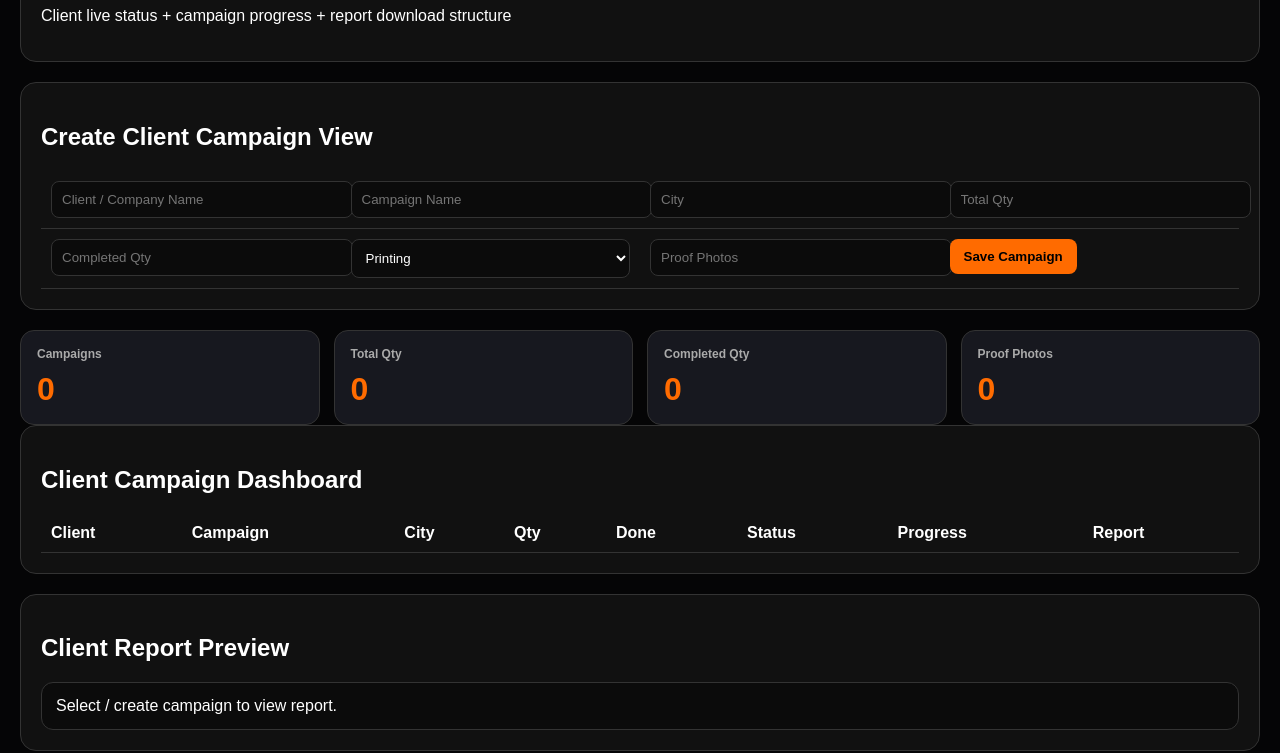
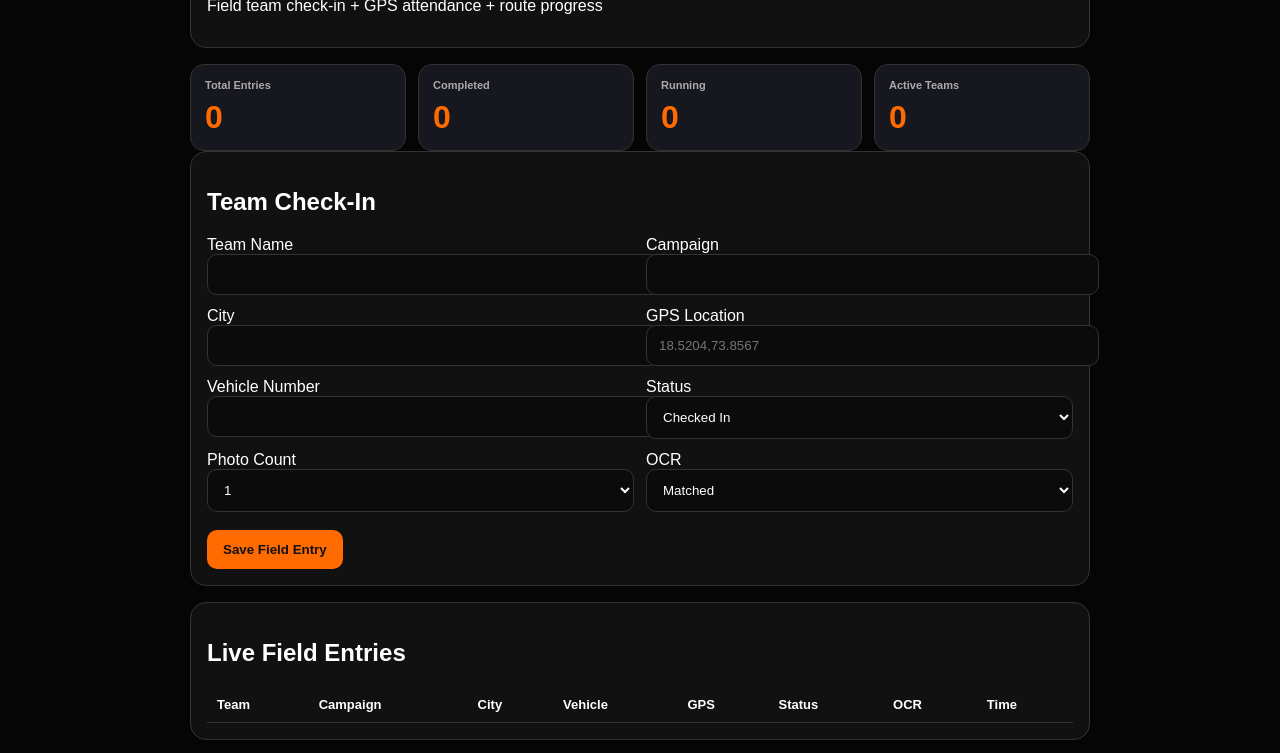
Before and after one commit to shivamprajapati321/prajapati-media-hub, a plain HTML site: page index.html in a window 1280 px wide. Shown: the part 114-867 px from the top of the page. Drawn offline with Linux system fonts and the light colour scheme.

Commit message:
Add files via upload

```diff
--- a/index.html
+++ b/index.html
@@ -2,25 +2,27 @@
 <html>
 <head>
 <meta charset="UTF-8">
-<title>MediaHub Phase 18 Client Portal</title>
+<meta name="viewport" content="width=device-width,initial-scale=1.0">
+<title>MediaHub Phase 19 Field Panel</title>
 <style>
 body{margin:0;background:#050506;color:#fff;font-family:Arial}
-.wrap{padding:20px}
-.card{background:#111;border:1px solid #333;border-radius:16px;padding:20px;margin-bottom:20px}
-.grid{display:grid;grid-template-columns:repeat(auto-fit,minmax(220px,1fr));gap:14px}
-.stat{background:#17181f;border:1px solid #333;border-radius:14px;padding:16px}
-.stat h3{margin:0 0 10px;color:#aaa;font-size:12px}
+.wrap{padding:14px;max-width:900px;margin:auto}
+.card{background:#111;border:1px solid #333;border-radius:16px;padding:16px;margin-bottom:16px}
+.grid{display:grid;grid-template-columns:1fr 1fr;gap:12px}
+input,select,textarea{padding:12px;background:#0b0b0b;color:#fff;border:1px solid #333;border-radius:10px;width:100%}
+button{padding:12px 16px;background:#ff6b00;border:none;border-radius:10px;font-weight:700;color:#111;cursor:pointer}
+table{width:100%;border-collapse:collapse}
+th,td{padding:10px;border-bottom:1px solid #333;text-align:left;font-size:13px}
+.badge{padding:5px 10px;border-radius:999px;font-size:11px;font-weight:700;background:#22c55e20;color:#22c55e}
+.orange{background:#ff6b0020;color:#ff6b00}
+.statgrid{display:grid;grid-template-columns:repeat(auto-fit,minmax(140px,1fr));gap:12px}
+.stat{background:#17181f;border:1px solid #333;border-radius:14px;padding:14px}
+.stat h3{margin:0 0 8px;color:#aaa;font-size:11px}
 .stat h1{margin:0;color:#ff6b00}
-table{width:100%;border-collapse:collapse}
-th,td{padding:10px;border-bottom:1px solid #333;text-align:left;vertical-align:top}
-button{padding:10px 14px;background:#ff6b00;border:none;border-radius:8px;font-weight:700;cursor:pointer}
-input,select{padding:10px;background:#0b0b0b;color:#fff;border:1px solid #333;border-radius:8px;width:100%}
-.badge{padding:5px 10px;border-radius:999px;font-size:12px;font-weight:700;background:#22c55e20;color:#22c55e}
-.orange{background:#ff6b0020;color:#ff6b00}
-.blue{background:#38bdf820;color:#38bdf8}
-.progress{height:10px;background:#242424;border-radius:999px;overflow:hidden}
-.bar{height:100%;background:#ff6b00}
-.report{background:#0b0b0b;border:1px solid #333;border-radius:12px;padding:14px;margin-top:12px}
+.timeline{border-left:2px solid #333;padding-left:12px}
+.event{margin-bottom:14px}
+small{color:#999}
+@media(max-width:700px){.grid{grid-template-columns:1fr}}
 </style>
 </head>
 <body>
@@ -28,151 +30,171 @@ input,select{padding:10px;background:#0b0b0b;color:#fff;border:1px solid #333;bo
 <div class="wrap">
 
 <div class="card">
-<h1>Phase 18 - Client Portal + Reporting Center</h1>
-<p>Client live status + campaign progress + report download structure</p>
+<h1>Phase 19 - Mobile Field Execution Panel</h1>
+<p>Field team check-in + GPS attendance + route progress</p>
+</div>
+
+<div class="statgrid" id="stats"></div>
+
+<div class="card">
+<h2>Team Check-In</h2>
+
+<div class="grid">
+<div>
+<label>Team Name</label>
+<input id="team">
+</div>
+
+<div>
+<label>Campaign</label>
+<input id="campaign">
+</div>
+
+<div>
+<label>City</label>
+<input id="city">
+</div>
+
+<div>
+<label>GPS Location</label>
+<input id="gps" placeholder="18.5204,73.8567">
+</div>
+
+<div>
+<label>Vehicle Number</label>
+<input id="vehicle">
+</div>
+
+<div>
+<label>Status</label>
+<select id="status">
+<option>Checked In</option>
+<option>On Route</option>
+<option>Execution Running</option>
+<option>Completed</option>
+</select>
+</div>
+
+<div>
+<label>Photo Count</label>
+<select id="photos">
+<option>1</option>
+<option>3</option>
+<option>5</option>
+</select>
+</div>
+
+<div>
+<label>OCR</label>
+<select id="ocr">
+<option>Matched</option>
+<option>Manual Verify</option>
+</select>
+</div>
+</div>
+
+<br>
+
+<button onclick="saveEntry()">Save Field Entry</button>
+
 </div>
 
 <div class="card">
-<h2>Create Client Campaign View</h2>
-
-<table>
-<tr>
-<td><input id="client" placeholder="Client / Company Name"></td>
-<td><input id="campaign" placeholder="Campaign Name"></td>
-<td><input id="city" placeholder="City"></td>
-<td><input id="qty" type="number" placeholder="Total Qty"></td>
-</tr>
-<tr>
-<td><input id="done" type="number" placeholder="Completed Qty"></td>
-<td>
-<select id="status">
-<option>Printing</option>
-<option>Stitching</option>
-<option>Dispatch</option>
-<option>Execution</option>
-<option>Completed</option>
-</select>
-</td>
-<td><input id="photos" type="number" placeholder="Proof Photos"></td>
-<td><button onclick="saveCampaign()">Save Campaign</button></td>
-</tr>
-</table>
-</div>
-
-<div class="grid" id="stats"></div>
-
-<div class="card">
-<h2>Client Campaign Dashboard</h2>
-<table id="campaignTable"></table>
+<h2>Live Field Entries</h2>
+<table id="entryTable"></table>
 </div>
 
 <div class="card">
-<h2>Client Report Preview</h2>
-<div id="reportBox" class="report">Select / create campaign to view report.</div>
+<h2>Activity Timeline</h2>
+<div class="timeline" id="timeline"></div>
 </div>
 
 </div>
 
 <script>
-let campaigns = JSON.parse(localStorage.getItem("mh18_campaigns") || "[]");
+let entries = JSON.parse(localStorage.getItem("mh19_entries") || "[]");
 
 function save(){
-localStorage.setItem("mh18_campaigns", JSON.stringify(campaigns));
+localStorage.setItem("mh19_entries", JSON.stringify(entries));
 }
 
-function pct(c){
-let q=Number(c.qty||0), d=Number(c.done||0);
-return q ? Math.min(100, Math.round((d/q)*100)) : 0;
+function renderStats(){
+let total = entries.length;
+let completed = entries.filter(x=>x.status==="Completed").length;
+let running = entries.filter(x=>x.status==="Execution Running").length;
+let teams = [...new Set(entries.map(x=>x.team))].length;
+
+document.getElementById("stats").innerHTML = `
+<div class="stat"><h3>Total Entries</h3><h1>${total}</h1></div>
+<div class="stat"><h3>Completed</h3><h1>${completed}</h1></div>
+<div class="stat"><h3>Running</h3><h1>${running}</h1></div>
+<div class="stat"><h3>Active Teams</h3><h1>${teams}</h1></div>
+`;
 }
 
-function saveCampaign(){
+function saveEntry(){
 let item = {
-id:"CMP-"+Date.now(),
-client:document.getElementById("client").value,
+id:"FLD-"+Date.now(),
+team:document.getElementById("team").value,
 campaign:document.getElementById("campaign").value,
 city:document.getElementById("city").value,
-qty:Number(document.getElementById("qty").value||0),
-done:Number(document.getElementById("done").value||0),
+gps:document.getElementById("gps").value,
+vehicle:document.getElementById("vehicle").value,
 status:document.getElementById("status").value,
-photos:Number(document.getElementById("photos").value||0),
-created:new Date().toLocaleString("en-IN")
+photos:document.getElementById("photos").value,
+ocr:document.getElementById("ocr").value,
+time:new Date().toLocaleString("en-IN")
 };
-campaigns.unshift(item);
+
+entries.unshift(item);
 save();
 render();
-alert("Client Campaign Saved");
+alert("Field Entry Saved");
 }
 
 function render(){
-let total=campaigns.length;
-let qty=campaigns.reduce((a,c)=>a+Number(c.qty||0),0);
-let done=campaigns.reduce((a,c)=>a+Number(c.done||0),0);
-let photos=campaigns.reduce((a,c)=>a+Number(c.photos||0),0);
 
-document.getElementById("stats").innerHTML = `
-<div class="stat"><h3>Campaigns</h3><h1>${total}</h1></div>
-<div class="stat"><h3>Total Qty</h3><h1>${qty}</h1></div>
-<div class="stat"><h3>Completed Qty</h3><h1>${done}</h1></div>
-<div class="stat"><h3>Proof Photos</h3><h1>${photos}</h1></div>
-`;
+renderStats();
 
 let html = `
 <tr>
-<th>Client</th>
+<th>Team</th>
 <th>Campaign</th>
 <th>City</th>
-<th>Qty</th>
-<th>Done</th>
+<th>Vehicle</th>
+<th>GPS</th>
 <th>Status</th>
-<th>Progress</th>
-<th>Report</th>
+<th>OCR</th>
+<th>Time</th>
 </tr>`;
 
-campaigns.forEach(c=>{
-let p=pct(c);
+entries.forEach(e=>{
 html += `
 <tr>
-<td>${c.client}</td>
-<td>${c.campaign}</td>
-<td>${c.city}</td>
-<td>${c.qty}</td>
-<td>${c.done}</td>
-<td><span class="badge orange">${c.status}</span></td>
-<td><div class="progress"><div class="bar" style="width:${p}%"></div></div>${p}%</td>
-<td><button onclick="showReport('${c.id}')">View</button></td>
+<td>${e.team}</td>
+<td>${e.campaign}</td>
+<td>${e.city}</td>
+<td>${e.vehicle}</td>
+<td>${e.gps}</td>
+<td><span class="badge orange">${e.status}</span></td>
+<td>${e.ocr}</td>
+<td>${e.time}</td>
 </tr>`;
 });
 
-document.getElementById("campaignTable").innerHTML = html;
-}
+document.getElementById("entryTable").innerHTML = html;
 
-function showReport(id){
-let c=campaigns.find(x=>x.id===id);
-if(!c)return;
-let p=pct(c);
-document.getElementById("reportBox").innerHTML = `
-<h2>${c.client}</h2>
-<h3>${c.campaign}</h3>
-<p><b>City:</b> ${c.city}</p>
-<p><b>Total Qty:</b> ${c.qty}</p>
-<p><b>Completed:</b> ${c.done}</p>
-<p><b>Status:</b> ${c.status}</p>
-<p><b>Proof Photos:</b> ${c.photos}</p>
-<p><b>Progress:</b> ${p}%</p>
-<div class="progress"><div class="bar" style="width:${p}%"></div></div>
-<br>
-<button onclick="downloadReport('${c.id}')">Download Report Text</button>
-`;
-}
+let tl = "";
+entries.slice(0,20).forEach(e=>{
+tl += `
+<div class="event">
+<h3>${e.team} - ${e.status}</h3>
+<p>${e.campaign} | ${e.city} | Vehicle: ${e.vehicle}</p>
+<small>${e.time}</small>
+</div>`;
+});
 
-function downloadReport(id){
-let c=campaigns.find(x=>x.id===id);
-let text = `Client Report\\n\\nClient: ${c.client}\\nCampaign: ${c.campaign}\\nCity: ${c.city}\\nTotal Qty: ${c.qty}\\nCompleted: ${c.done}\\nStatus: ${c.status}\\nProof Photos: ${c.photos}\\nProgress: ${pct(c)}%`;
-let blob=new Blob([text],{type:"text/plain"});
-let a=document.createElement("a");
-a.href=URL.createObjectURL(blob);
-a.download=c.client.replaceAll(" ","_")+"_report.txt";
-a.click();
+document.getElementById("timeline").innerHTML = tl;
 }
 
 render();
```
